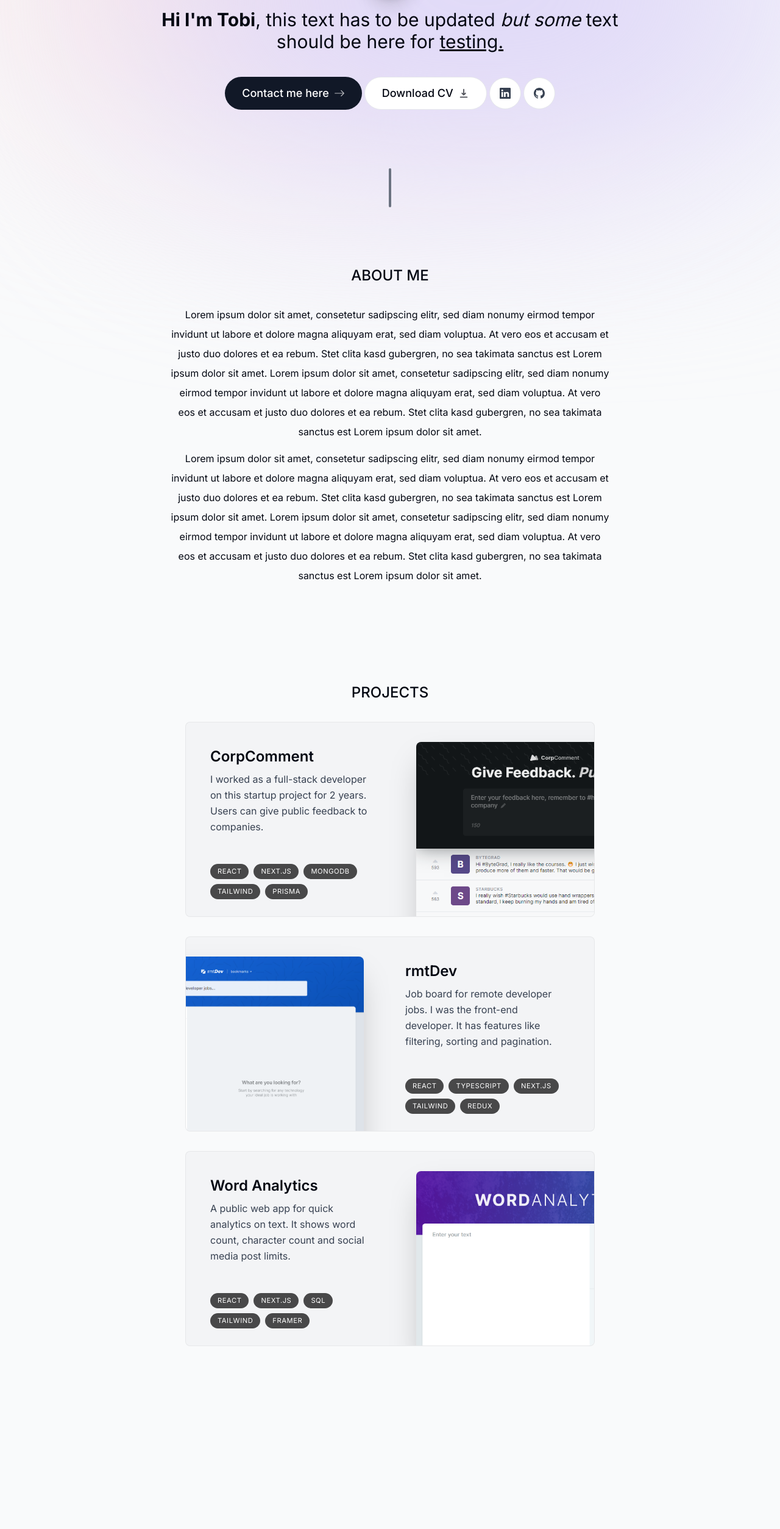
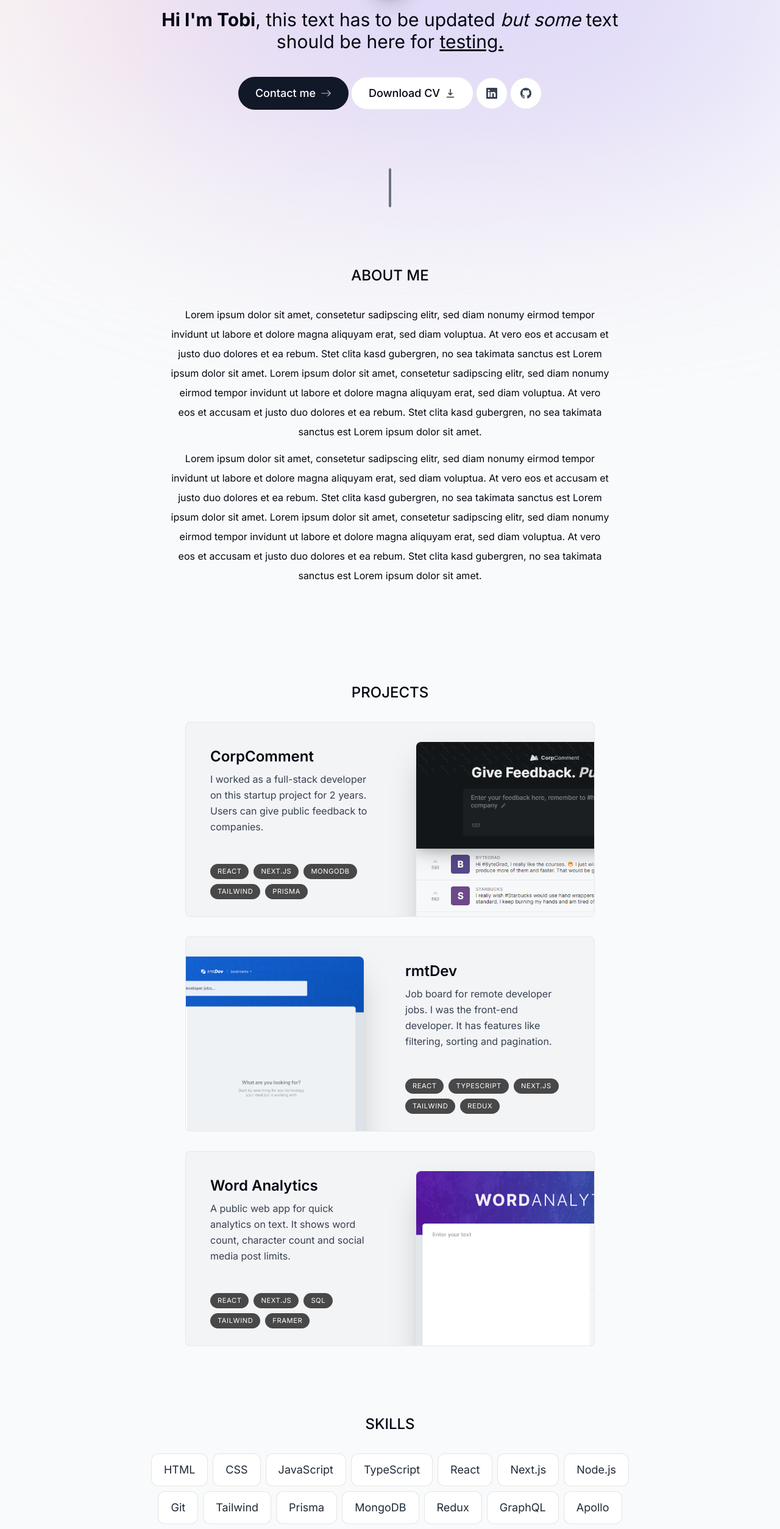
Before and after one commit to tobi-ahx/portfolio, a Next.js app: page / in a window 1280 px wide. Shown: the part 242-2750 px from the top of the page at 61% size. Built offline with nearby package versions, Linux system fonts and the light colour scheme.

Commit message:
experience and skills added

```diff
--- a/app/globals.css
+++ b/app/globals.css
@@ -1,3 +1,7 @@
 @tailwind base;
 @tailwind components;
 @tailwind utilities;
+
+html {
+    --line-color: #e5e7eb
+}
--- a/app/layout.tsx
+++ b/app/layout.tsx
@@ -18,7 +18,7 @@ export default function RootLayout({
 }) {
   return (
     <html lang="en" className='!scroll-smooth'>
-      <body className={`${inter.className} bg-gray-50 text-gray-950 relative h-[5000px]  pt-28 sm:pt-36`}>
+      <body className={`${inter.className} bg-gray-50 text-gray-950 relative pt-28 sm:pt-36`}>
         <div className='bg-[#fbe2e3] absolute top-[-6rem] -z-10 right-[11rem] h-[31.25rem] w-[31.25rem] rounded-full blur-[10rem] sm:w-[68.75rem]'></div>
         <div className='bg-[#dbd7fb] absolute top-[-1rem] -z-10 left-[-35rem] h-[31.25rem] w-[50rem] rounded-full blur-[10rem] sm:w-[68.75rem] md:left-[-33rem] lg:left-[-28rem] xl:left-[15rem] 2xl:left-[-5rem]'></div>
         <ActiveSectionContextProvider>
--- a/app/page.tsx
+++ b/app/page.tsx
@@ -2,7 +2,9 @@ import Intro from "@/components/intro";
 import SectionDivider from "@/components/section-divider";
 import About from "@/components/about";
 import Projects from "@/components/projects";
-
+import Skills from "@/components/skills";
+import Experience from "@/components/experience";
+import Contact from "@/components/contact";
 
 export default function Home() {
   return (
@@ -11,6 +13,9 @@ export default function Home() {
       <SectionDivider />
       <About />
       <Projects />
+      <Skills />
+      <Experience />
+      <Contact />
     </main>
   )
 }
--- /dev/null
+++ b/components/contact.tsx
@@ -0,0 +1,23 @@
+"use client"
+
+import React from 'react'
+import { useSectionInView } from '@/lib/hooks';
+import SectionHeading from './section-heading';
+import { FaPaperPlane } from 'react-icons/fa';
+import { motion } from 'framer-motion';
+
+export default function Contact() {
+    const { ref } = useSectionInView('Contact');
+  return (
+    <motion.section ref={ref} id="contact" className='scroll-mt-28 mb-28 sm:mb-40 w-[min(100%, 38rem)] text-center'
+    initial={{opacity: 0}} whileInView={{opacity: 1}} transition={{duration: 1.5}} viewport={{once: true}}>
+        <SectionHeading>CONTACT ME</SectionHeading>
+        <p className='text-gray-700 -mt-5'>You can contact me directly via <a className="underline" href="mailto:tobias-ahrens@hotmail.de">tobias-ahrens@hotmail.de</a> or using the form below.</p>
+        <form className="mt-10 flex flex-col" action="">
+            <input className='h-14 rounded-lg border border-black/[0.1] px-4' type="email" placeholder="Your E-Mail" required maxLength={100}/>
+            <textarea className='h-52 my-3 rounded-lg border border-black/[0.1] p-4' placeholder="Your message" required maxLength={500}></textarea>
+            <button className="group flex items-center justify-center gap-2 mt-5 ml-1 bg-gray-900 text-white rounded-full h-10 w-[8rem] outline-none transition-all  focus:scale-105 hover:scale-105 active:scale-100" type="submit">Submit <FaPaperPlane className="text-xs opacity-70 transition-all group-hover:translate-x-1 group-hover:-translate-y-1" /></button>
+        </form>
+    </motion.section>
+  )
+}
--- /dev/null
+++ b/components/experience.tsx
@@ -0,0 +1,49 @@
+"use client"
+
+import React from 'react';
+import SectionHeading from './section-heading';
+import { useSectionInView } from '@/lib/hooks';
+import {VerticalTimeline, VerticalTimelineElement} from "react-vertical-timeline-component";
+import "react-vertical-timeline-component/style.min.css";
+import { experiencesData } from '@/lib/data';
+
+export default function Experience() {
+    const { ref } = useSectionInView('Experience');
+  return (
+    <section ref={ref} id="experience" className='scroll-mt-28 mb-28 sm:mb-40'>
+        <SectionHeading>EXPERIENCE</SectionHeading>
+        <VerticalTimeline lineColor='' layout='2-columns'>
+            {
+                experiencesData.map((experience, index) => (
+                    <React.Fragment key={index}>
+                        <VerticalTimelineElement
+
+                        contentStyle={{
+                            background: "#f4f5f6",
+                            boxShadow: "none",
+                            border: "1px solid rgba(0, 0, 0, 0.05)",
+                            textAlign: "left",
+                            padding: "1.3rem 2rem",
+                            maxWidth: "52rem"
+                        }}
+                        contentArrowStyle={{
+                            borderRight: "0.4rem solid #9ca3af"
+                        }}
+                        date={experience.date}
+                        icon={experience.icon}
+                        iconStyle={{
+                            background: "white",
+                            fontSize: "1.5rem"
+                        }}>
+                            <h3 className="font-semibold">{experience.title}</h3>
+                            <p className="!text-gray-600 !text-[0.7rem] !mt-0">{experience.location}</p>
+                            <p className="!text-gray-600">{experience.description}</p>
+                        </VerticalTimelineElement>
+                    </React.Fragment>
+
+                ))
+            }
+        </VerticalTimeline>
+    </section>
+  )
+}
--- a/components/intro.tsx
+++ b/components/intro.tsx
@@ -31,7 +31,7 @@ export default function Intro() {
 
         <motion.div className='flex gap-1 items-center justify-center px-4 font-medium text-lg' initial={{opacity: 0, y: 100}} animate={{opacity: 1, y: 0}} transition={{delay: 0.1}}>
             <div className="flex flex-col sm:flex-row gap-1">
-                <Link href="#contact" className='group bg-gray-900 text-white py-3 px-7 flex items-center gap-2 rounded-full mb-2 sm:mb-0 outline-none focus:scale-105 hover:scale-105 hover:bg-gray-950 active:scale-100'>Contact me here <BsArrowRight className="opacity-70 group-hover:translate-x-1 transition" /></Link>
+                <Link href="#contact" className='group bg-gray-900 text-white py-3 px-7 flex items-center gap-2 rounded-full mb-2 sm:mb-0 outline-none focus:scale-105 hover:scale-105 hover:bg-gray-950 active:scale-100'><a href="#contact">Contact me</a> <BsArrowRight className="opacity-70 group-hover:translate-x-1 transition" /></Link>
                 <a href="/CV.pdf" download className='group bg-white py-3 px-7 flex items-center gap-2 rounded-full outline-none focus:scale-105 hover:scale-105 active:scale-100 border'>Download CV <HiDownload className="opacity-70 group-hover:translate-y-1 transition" /></a>
             </div>
             <div className="flex flex-col sm:flex-row gap-1 ml-3 sm:ml-0">
--- a/components/projects.tsx
+++ b/components/projects.tsx
@@ -11,7 +11,7 @@ export default function Projects() {
   const { ref } = useSectionInView('Projects');
 
   return (
-    <section ref = {ref} id="projects" className='scroll-mt-28'>
+    <section ref = {ref} id="projects" className='scroll-mt-28 mb-28'>
         <SectionHeading>PROJECTS</SectionHeading>
 
         <div>
--- /dev/null
+++ b/components/skills.tsx
@@ -0,0 +1,46 @@
+"use client"
+
+import React from 'react';
+import SectionHeading from './section-heading';
+import { skillsData } from '@/lib/data';
+import { useSectionInView } from '@/lib/hooks';
+import { motion } from 'framer-motion';
+
+const fadeInAnimationVariants = {
+    initial: {
+        opacity: 0,
+        y: 100
+    },
+    animate: (index: number) => {
+        return {
+            opacity: 1,
+            y: 0,
+            transition: {
+                delay: 0.05 * index
+            }
+        }
+    }
+};
+
+export default function Skills() {
+    const { ref } = useSectionInView('Skills');
+  return (
+    <section id="skills" ref={ref} className='mb-28 max-w-[53rem] scroll-mt-28 text-center sm:mb-40'>
+        <SectionHeading>SKILLS</SectionHeading>
+        <ul className='flex flex-wrap gap-2 justify-center text-gray-800 text-lg'>
+            {
+                skillsData.map((skill, index) => (
+                    <motion.li key={index}
+                    variants={fadeInAnimationVariants}
+                    initial='initial'
+                    whileInView='animate'
+                    viewport={{
+                        once: true
+                    }}
+                    custom={index}
+                     className='bg-white border border-black/[0.1] rounded-xl px-5 py-3'>{skill}</motion.li>
+                ))}
+        </ul>
+    </section>
+  )
+}
--- a/package.json
+++ b/package.json
@@ -23,7 +23,11 @@
     "react-dom": "18.2.0",
     "react-icons": "^4.10.1",
     "react-intersection-observer": "^9.5.2",
+    "react-vertical-timeline-component": "^3.6.0",
     "tailwindcss": "3.3.3",
     "typescript": "5.2.2"
+  },
+  "devDependencies": {
+    "@types/react-vertical-timeline-component": "^3.3.3"
   }
 }
```
Also changed, not shown: 1 other file (tests, documents, lock files or other folders).
